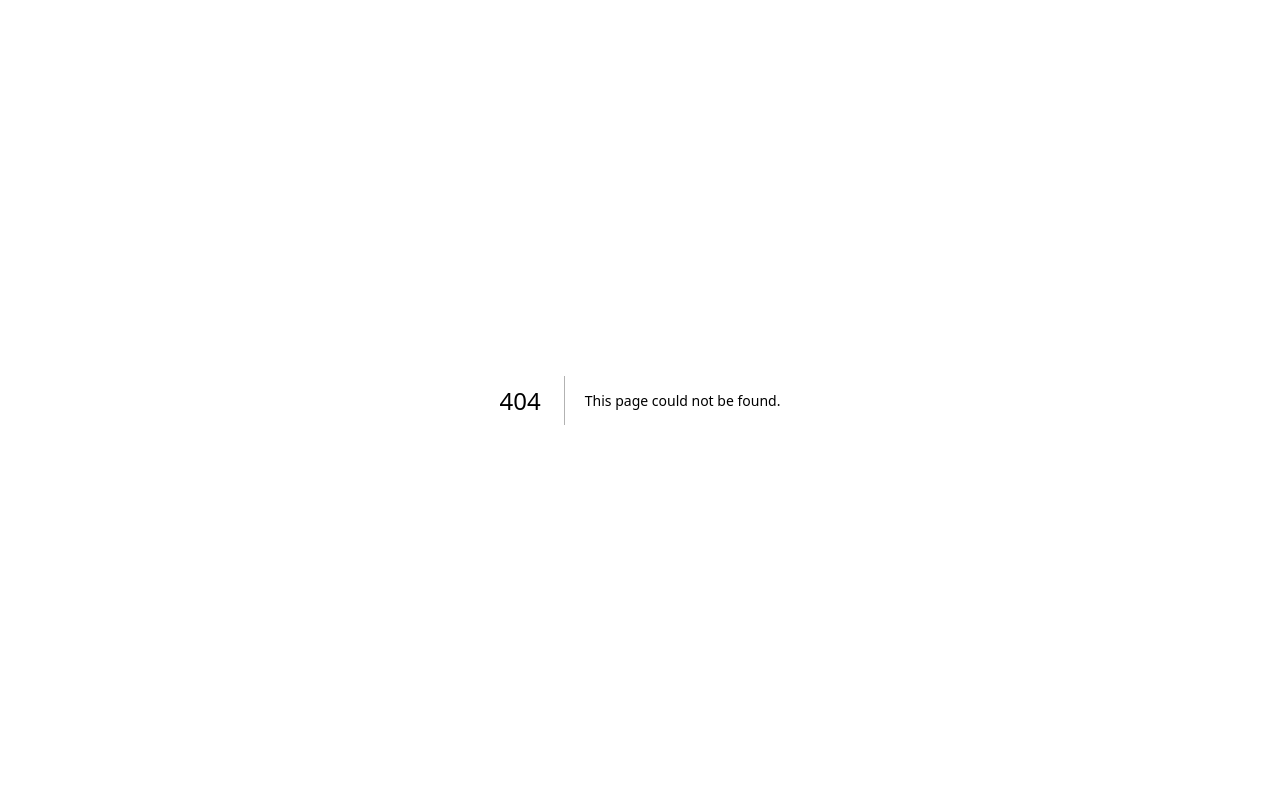
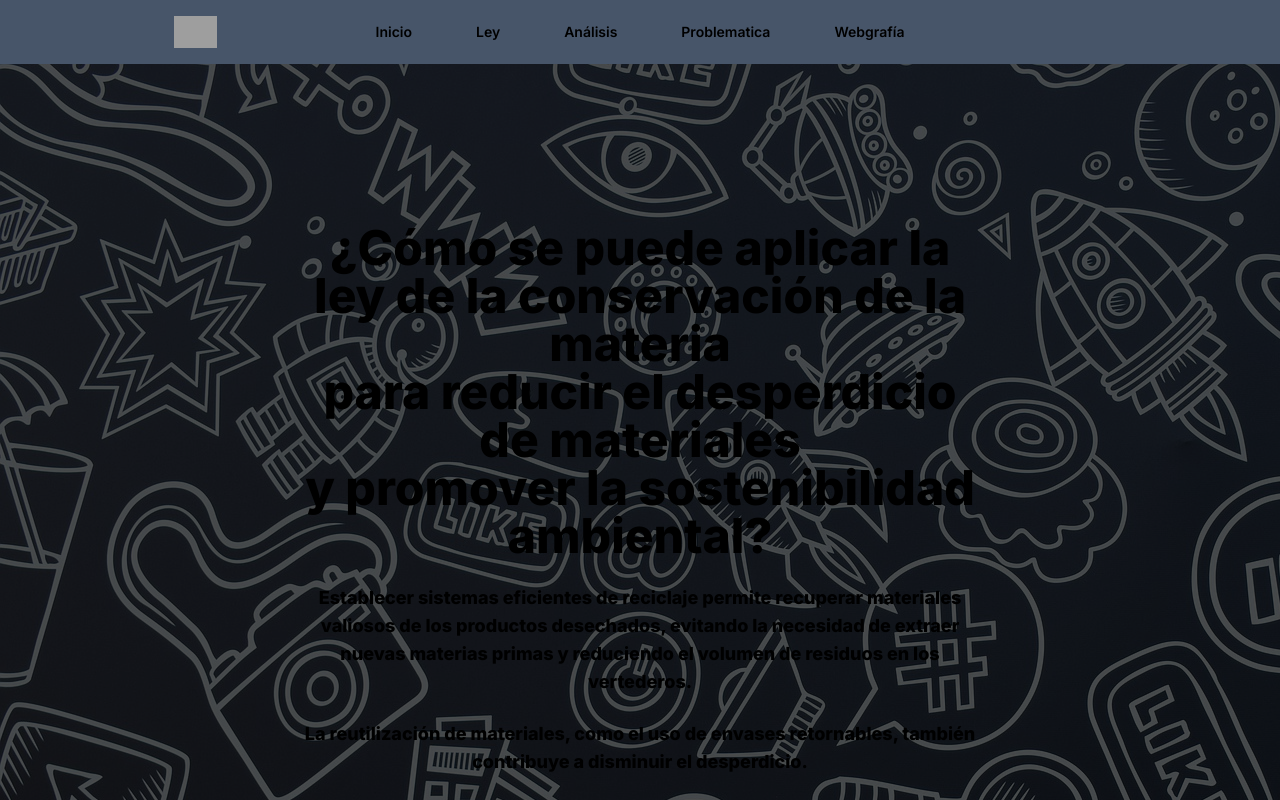
Before and after one commit to KobaBooba/xd, a Next.js app: page /problematica in a window 1280 px wide. Before the commit this address had no page. Shown: the top 800 px of the page. Built offline with nearby package versions, Linux system fonts and the light colour scheme; grey boxes are pictures that could not be loaded.

Commit message:
rgegrege

```diff
--- a/src/app/analisis/page.tsx
+++ b/src/app/analisis/page.tsx
@@ -1,12 +1,11 @@
 "use client"
-import { useState } from 'react';
-import Modal from 'react-responsive-modal';
+import React, { useState } from 'react';
+import { Modal } from 'react-responsive-modal';
 import 'react-responsive-modal/styles.css';
-import Header from "@/components/header";
-
-
-export default function HomePage() {
+import Header from '@/components/header';
+const Page = () => {
   const [isOpen, setIsOpen] = useState(false);
+  const [isOpen2, setIsOpen2] = useState(false);
 
   const onOpenModal = () => {
     setIsOpen(true);
@@ -15,37 +14,57 @@ export default function HomePage() {
   const onCloseModal = () => {
     setIsOpen(false);
   };
+  const onOpenModal2 = () => {
+    setIsOpen2(true);
+  };
+
+  const onCloseModal2 = () => {
+    setIsOpen2(false);
+  };
 
   return (
     <div className="min-h-screen bg-gray-100">
       <Header />
-          <div className="relative h-screen bg-center bg-cover" style={{ backgroundImage: `url('/bg.png')` }}>
-            <div className="absolute inset-0 bg-slate-500 opacity-70" /> {/* Added this line */}
-            <div className="absolute inset-0 flex flex-col items-center justify-center"> {/* Modified this line */}
-  <div className="flex flex-col items-center justify-center w-full  pt-5 "> {/* Modified this line */}
-    <h1 className="text-2xl font-bold mb-2">Análisis</h1> {/* Added this line */}
-    <iframe
-  className="w-full sm:w-64 md:w-96" // Ajusta el ancho del video dependiendo del tamaño de la pantalla
-  height="235"
-  src="https://www.youtube.com/embed/f9bix7MlQhg"
-  title="YouTube video player"
-  allow="accelerometer; autoplay; clipboard-write; encrypted-media; gyroscope; picture-in-picture"
-></iframe>
-  </div>
-  <div className="flex flex-col items-center justify-center w-full p-8"> {/* Modified this line */}
-    <h1 className="text-2xl  font-extrabold">¿Cómo se hacen los vidrios?</h1> {/* Moved this line */}
+      <div className="relative min-h-screen bg-center bg-cover" style={{ backgroundImage: `url('/bg.png')` }}>
+        <div className="absolute inset-0 bg-slate-500 opacity-70"></div>
+        <div className="relative flex flex-col items-center w-full h-full p-8">
+          <div className="flex flex-row items-center justify-center">
+            <div className="flex flex-col items-center mr-16">
+              <h1 className="text-2xl font-extrabold pt-5">Infografía</h1>
               <img
                 src="/1.png"
                 alt=""
-      className="w-48 h-auto cursor-pointer border-2 border-gray-300" /* Modified this line */
+                className="w-64 h-auto cursor-pointer border-2 border-gray-300"
                 onClick={onOpenModal}
               />
               <Modal open={isOpen} onClose={onCloseModal} center>
                 <img src="/1.png" alt="" className="w-full max-h-full object-contain" />
               </Modal>
             </div>
+            <div className="flex flex-col items-center justify-center">
+              <h1 className="text-2xl font-bold mb-2 justify-center">Análisis</h1>
+              <img
+                src="/5.png"
+                alt=""
+                className="w-full sm:w-48 md:w-80 cursor-pointer"
+                onClick={onOpenModal2}
+              />
+              <Modal open={isOpen2} onClose={onCloseModal2} center>
+                <img src="/5.png" alt="" className="w-full max-h-full object-contain" />
+              </Modal>
+            </div>
+          </div>
+          <h1 className=" pt-5 text-2xl font-bold mb-2 justify-center">Video</h1>
+          <iframe
+            src="https://www.youtube.com/embed/f9bix7MlQhg"
+            title="YouTube video player"
+            allow="accelerometer; autoplay; clipboard-write; encrypted-media; gyroscope; picture-in-picture"
+            className="w-1/2 md:h-96"
+          ></iframe>
         </div>
       </div>
     </div>
   );
-  }
+};
+
+export default Page;
--- a/src/app/infografias/page.tsx
+++ /dev/null
@@ -1,52 +0,0 @@
-"use client"
-import { useState } from 'react';
-import Modal from 'react-responsive-modal';
-import 'react-responsive-modal/styles.css';
-import Header from "@/components/header";
-
-export default function HomePage() {
-    const [isOpen1, setIsOpen1] = useState(false); // Added this line
-    const [isOpen2, setIsOpen2] = useState(false); // Added this line
-
-    const onOpenModal1 = () => {
-      setIsOpen1(true);
-    };
-
-    const onCloseModal1 = () => {
-      setIsOpen1(false);
-    };
-
-    const onOpenModal2 = () => {
-      setIsOpen2(true);
-    };
-
-    const onCloseModal2 = () => {
-      setIsOpen2(false);
-    };
-
-    return (
-      <div className="min-h-screen bg-gray-100">
-  <Header />
-  <div className="relative h-screen w-screen bg-center bg-cover" style={{ backgroundImage: `url('/bg.png')` }}>
-    <div className="absolute inset-0 bg-slate-500 opacity-70"></div>
-    <div className="relative flex flex-col items-center w-full h-full p-8">
-      <h1 className="text-2xl font-bold mb-4">Infografías</h1>
-      <div className="flex flex-row justify-center w-full">
-        <div className="flex flex-col items-center w-1/2 p-8">
-          <h2 className="mb-4 text-xl text-white font-extrabold">La ley de conservación de la materia</h2>
-          <img
-            src="/2.png"
-            alt=""
-            className="w-64 h-auto cursor-pointer"
-            onClick={onOpenModal2}
-          />
-          <Modal open={isOpen2} onClose={onCloseModal2} center>
-            <img src="/2.png" alt="" className="w-full max-h-full object-contain" />
-          </Modal>
-        </div>
-      </div>
-    </div>
-  </div>
-</div>
-      );
-}
--- /dev/null
+++ b/src/app/ley/page.tsx
@@ -0,0 +1,51 @@
+"use client"
+import { useState } from 'react';
+import Modal from 'react-responsive-modal';
+import 'react-responsive-modal/styles.css';
+import Header from "@/components/header";
+
+export default function HomePage() {
+    const [isOpen1, setIsOpen1] = useState(false);
+    const [isOpen2, setIsOpen2] = useState(false);
+
+    const onOpenModal1 = () => {
+      setIsOpen1(true);
+    };
+
+    const onCloseModal1 = () => {
+      setIsOpen1(false);
+    };
+
+    const onOpenModal2 = () => {
+      setIsOpen2(true);
+    };
+
+    const onCloseModal2 = () => {
+      setIsOpen2(false);
+    };
+
+    return (
+      <div className="min-h-screen bg-gray-100">
+        <Header />
+        <div className="relative min-h-screen bg-center bg-cover" style={{ backgroundImage: `url('/bg.png')` }}>
+          <div className="absolute inset-0 bg-slate-500 opacity-70"></div>
+          <div className="relative flex flex-col items-center w-full h-full p-8">
+            <h1 className="text-2xl font-bold mb-4">Ley de conservación de la materia</h1>
+            <div className="flex flex-row justify-center w-full">
+              <div className="flex flex-col items-center w-1/2 p-8">
+                <img
+                  src="/2.png"
+                  alt=""
+                  className="w-64 h-auto cursor-pointer"
+                  onClick={onOpenModal2}
+                />
+                <Modal open={isOpen2} onClose={onCloseModal2} center>
+                  <img src="/2.png" alt="" className="w-full max-h-full object-contain" />
+                </Modal>
+              </div>
+            </div>
+          </div>
+        </div>
+      </div>
+    );
+}
--- a/src/app/page.tsx
+++ b/src/app/page.tsx
@@ -11,7 +11,9 @@ export default function Home() {
     <div className="mx-auto max-w-2xl py-10 sm:py-20 md:py-40 lg:py-56">
       <div className="text-center">
         <h1 className="text-2xl sm:text-4xl md:text-6xl pt-10 sm:pt-20 font-extrabold">Ley de la conservación de la Materia</h1>
-        <p className="mt-4 sm:mt-6 text-sm sm:text-lg leading-8 font-extrabold">Santiago Redondo ・ Tomas Casas ・ Paula Gutierrez</p>
+        <p className="mt-4 sm:mt-6 text-sm sm:text-lg leading-8 font-extrabold">Presentado por: Santiago Redondo・Tomas Casas・Paula Gutierrez</p>
+        <p className="mt-4 sm:mt-6 text-sm sm:text-lg leading-8 font-extrabold">Presentado a: Nicolas Rico・Paola Lopez </p>
+
         <div className="mt-5 sm:mt-10 flex items-center justify-center gap-x-6">
         </div>
       </div>
--- /dev/null
+++ b/src/app/problematica/page.tsx
@@ -0,0 +1,42 @@
+import Header from "@/components/header";
+
+export default function Home() {
+  return (
+    <>
+      <Header />
+      <div className="relative items-center justify-between w-full h-full" style={{ backgroundImage: `url('/bg.png')` }}>
+        <div className="absolute inset-0  bg-black opacity-70" />
+        <main className="relative">
+          <div className="px-6 md:px-0">
+            <div className="mx-auto max-w-2xl py-5 sm:py-10 md:py-20 lg:py-40">
+              <div className="text-center">
+                <h1 className="text-3xl sm:text-4xl lg:text-5xl leading-relaxed font-extrabold">
+                  ¿Cómo se puede aplicar la ley de la conservación de la materia
+                </h1>
+                <h1 className="text-3xl sm:text-4xl lg:text-5xl leading-relaxed font-extrabold">
+                para reducir el desperdicio de materiales                </h1>
+                <h1 className="text-3xl sm:text-4xl lg:text-5xl leading-relaxed font-extrabold">
+                y promover la sostenibilidad ambiental?                </h1>
+                <p className="mt-4 sm:mt-6 text-sm sm:text-lg leading-8 font-extrabold">
+                  Establecer sistemas eficientes de reciclaje permite recuperar materiales valiosos de los productos desechados, evitando la necesidad de extraer nuevas materias primas y reduciendo el volumen de residuos en los vertederos.
+                </p>
+                <p className="mt-4 sm:mt-6 text-sm sm:text-lg leading-8 font-extrabold">
+                  La reutilización de materiales, como el uso de envases retornables, también contribuye a disminuir el desperdicio.
+                </p>
+                <p className="mt-4 sm:mt-6 text-sm sm:text-lg leading-8 font-extrabold">
+                  Promover la educación y concienciación sobre la importancia de la conservación de la materia puede influir en el comportamientos de los consumidores, fomentando practicas sostenibles como la reducción del uso de materiales, la preferencia por productos reciclados y el apoyo a políticas ambientales.
+                </p>
+                <p className="mt-4 sm:mt-6 text-sm sm:text-lg leading-8 font-extrabold">
+                  Aplicar la ley de la conservación de la materia de estas maneras no solo reduce el desperdicio de materiales, sino que también disminuye el impacto ambiental, preserva los recursos naturales y contribuye a la sostenibilidad a largo plazo.
+                </p>
+
+                <div className="mt-5 sm:mt-10 flex items-center justify-center gap-x-6">
+                </div>
+              </div>
+            </div>
+          </div>
+        </main>
+      </div>
+    </>
+  );
+}
--- a/src/components/header.tsx
+++ b/src/components/header.tsx
@@ -1,7 +1,7 @@
 export default function Header() {
     return (
       <header className="bg-slate-600 bg-opacity">
-      <nav className="mx-auto flex flex-wrap max-w-7xl items-center justify-between p-4 lg:px-6" aria-label="Global">
+      <nav className="mx-auto flex flex-wrap max-w-7xl items-center justify-between p-4 " aria-label="Global">
   <div className="flex w-full lg:w-auto lg:flex-1 justify-center items-center mb-4 lg:mb-0">
     <a href="#" className="">
       <img className="h-8 w-auto" src="https://cdn-icons-png.flaticon.com/512/3081/3081530.png" alt="Logo"/>
@@ -9,8 +9,9 @@ export default function Header() {
   </div>
   <div className="flex flex-row lg:flex-row lg:gap-x-12 w-full lg:w-auto justify-center items-center space-x-4">
     <a href="/" className="text-sm font-semibold leading-6 mb-2 lg:mb-0">Inicio</a>
-    <a href="/infografias" className="text-sm font-semibold leading-6 mb-2 lg:mb-0">Infografía</a>
+    <a href="/ley" className="text-sm font-semibold leading-6 mb-2 lg:mb-0">Ley</a>
     <a href="/analisis" className="text-sm font-semibold leading-6 mb-2 lg:mb-0">Análisis</a>
+    <a href="/problematica" className="text-sm font-semibold leading-6 mb-2 lg:mb-0">Problematica</a>
     <a href="/webgrafia" className="text-sm font-semibold leading-6 mb-2 lg:mb-0">Webgrafía</a>
   </div>
   <div className="hidden lg:flex lg:flex-1 lg:justify-end">
```
Also changed, not shown: public/5.png (added), public/bg.png. Lines whose indentation alone changed are shown as unchanged.
